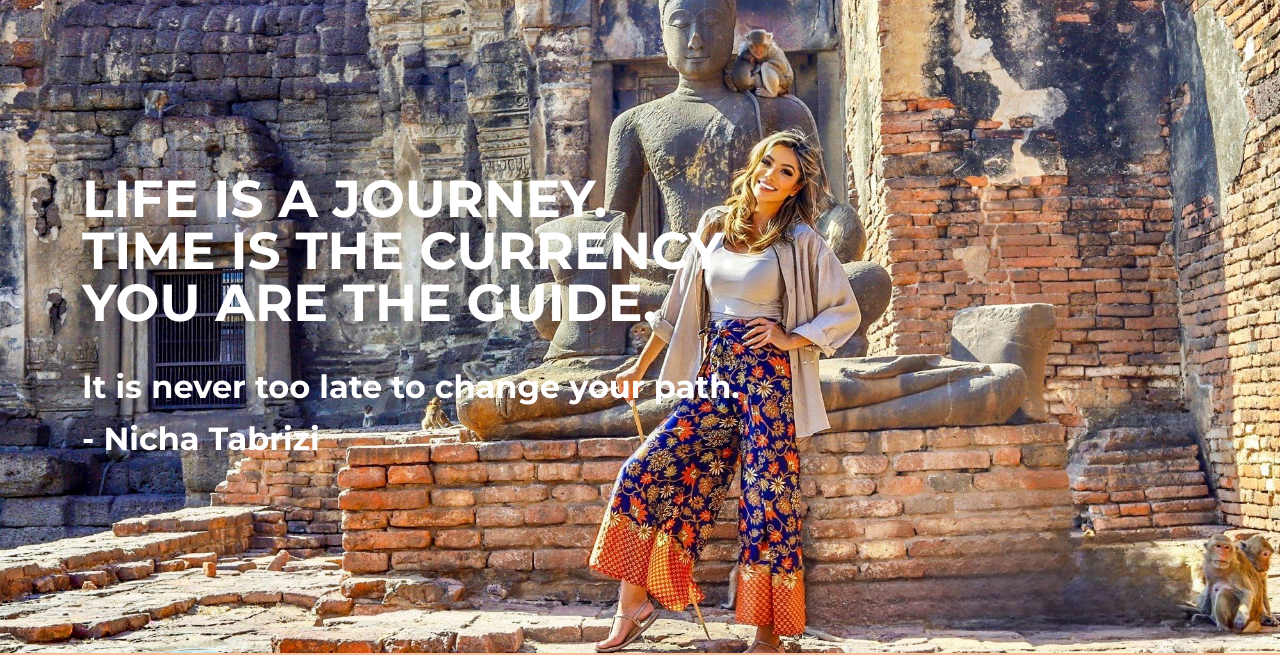
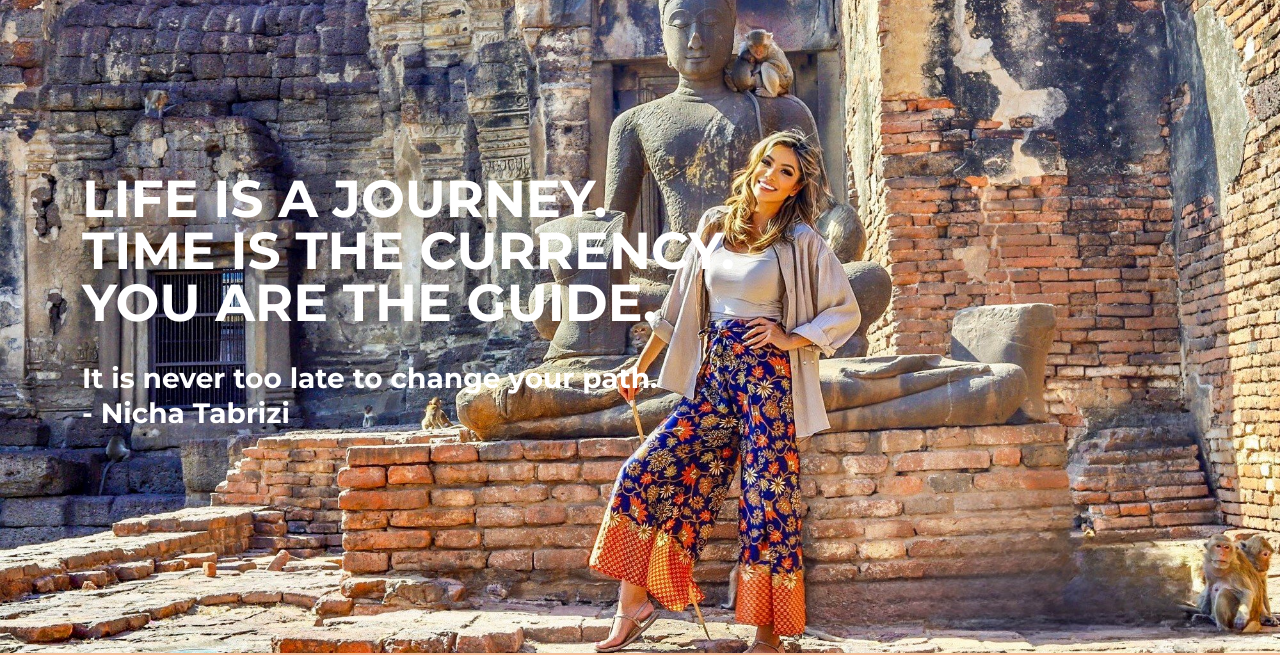
Before and after one commit to shawntabrizi/tabrizin.github.io, a plain HTML site: page index.html in a window 1280 px wide. Shown: the part 147-802 px from the top of the page. Drawn offline with nearby package versions, Linux system fonts and the light colour scheme.

Commit message:
Update index.html

```diff
--- a/index.html
+++ b/index.html
@@ -43,7 +43,7 @@
                 <p class="masthead-quote text-uppercase text-align-left">Life is a journey.<br />
                     Time is the currency.<br />
                     You are the guide.</p>
-                <p class="masthead-quote text-align-left fs-2">It is never too late to change your path.<br />
+                <p class="masthead-quote text-align-left fs-3 lh-sm">It is never too late to change your path.<br />
                     - Nicha Tabrizi
                 </p>
             </div>
```
